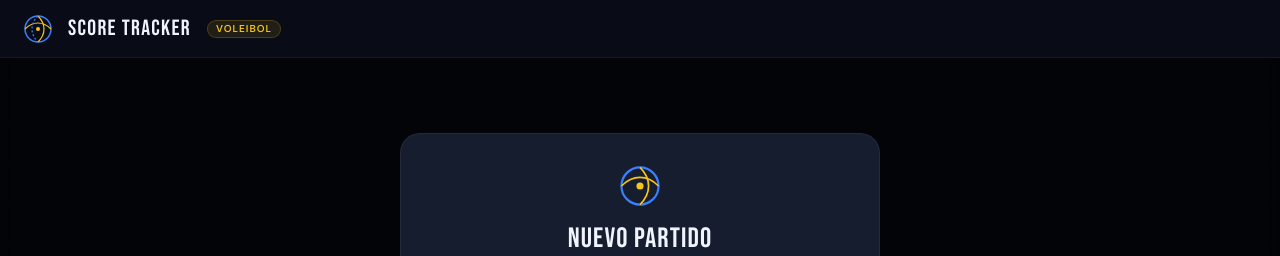
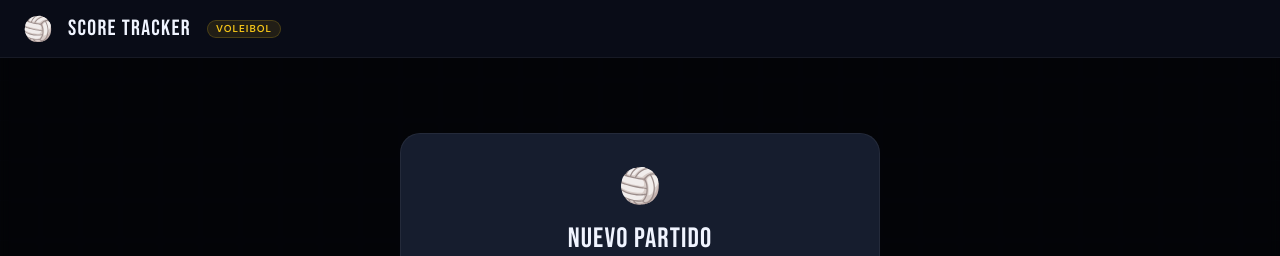
Before and after one commit to Karolaith-18/score-tracker, a React (Vite) app in the folder frontend/: page / in a window 1280 px wide. Shown: the top 256 px of the page. Built offline with nearby package versions, Linux system fonts and the light colour scheme; no server answers.

Commit message:
feat: use volleyball SVG file for logo and favicon

```diff
--- a/frontend/index.html
+++ b/frontend/index.html
@@ -7,6 +7,7 @@
     <link rel="preconnect" href="https://fonts.googleapis.com">
     <link rel="preconnect" href="https://fonts.gstatic.com" crossorigin>
     <link href="https://fonts.googleapis.com/css2?family=Bebas+Neue&family=DM+Sans:wght@400;500;600&display=swap" rel="stylesheet">
+    <link rel="icon" type="image/svg+xml" href="/volleyball.svg" />
   </head>
   <body>
     <div id="root"></div>
--- a/frontend/src/components/Navbar.jsx
+++ b/frontend/src/components/Navbar.jsx
@@ -7,13 +7,7 @@ export default function Navbar() {
     <nav className="navbar-custom d-flex align-items-center justify-content-between sticky-top">
       <div className="d-flex align-items-center gap-3">
         {/* Volleyball SVG icon */}
-        <svg width="28" height="28" viewBox="0 0 28 28" fill="none" xmlns="http://www.w3.org/2000/svg">
-          <circle cx="14" cy="14" r="13" stroke="#3b7fff" strokeWidth="1.5"/>
-          <path d="M14 1 Q20 7 20 14 Q20 21 14 27" stroke="#f5c518" strokeWidth="1.2" fill="none"/>
-          <path d="M1 14 Q7 8 14 8 Q21 8 27 14" stroke="#f5c518" strokeWidth="1.2" fill="none"/>
-          <path d="M14 1 Q8 7 8 14 Q8 21 14 27" stroke="#3b7fff" strokeWidth="1.2" fill="none" strokeDasharray="2 2"/>
-          <circle cx="14" cy="14" r="2" fill="#f5c518"/>
-        </svg>
+        <img src="/volleyball.svg" width="28" height="28" alt="volleyball" />
         <span className="font-display text-bright" style={{ fontSize: '22px', letterSpacing: '0.06em' }}>
           SCORE TRACKER
         </span>
--- a/frontend/src/components/SetupModal.jsx
+++ b/frontend/src/components/SetupModal.jsx
@@ -30,12 +30,7 @@ export default function SetupModal() {
       <div className="modal-custom">
         {/* Header */}
         <div className="text-center mb-4">
-          <svg width="40" height="40" viewBox="0 0 28 28" fill="none" className="mb-3">
-            <circle cx="14" cy="14" r="13" stroke="#3b7fff" strokeWidth="1.5"/>
-            <path d="M14 1 Q20 7 20 14 Q20 21 14 27" stroke="#f5c518" strokeWidth="1.2" fill="none"/>
-            <path d="M1 14 Q7 8 14 8 Q21 8 27 14" stroke="#f5c518" strokeWidth="1.2" fill="none"/>
-            <circle cx="14" cy="14" r="2.5" fill="#f5c518"/>
-          </svg>
+          <img src="/volleyball.svg" width="40" height="40" alt="volleyball" className="mb-3" />
           <h2 className="font-display text-bright mb-1" style={{ fontSize: '28px' }}>NUEVO PARTIDO</h2>
           <p style={{ color: 'var(--text-muted)', fontSize: '14px' }}>Configura el partido antes de comenzar</p>
         </div>
```
Also changed, not shown: frontend/public/volleyball.svg (added).
